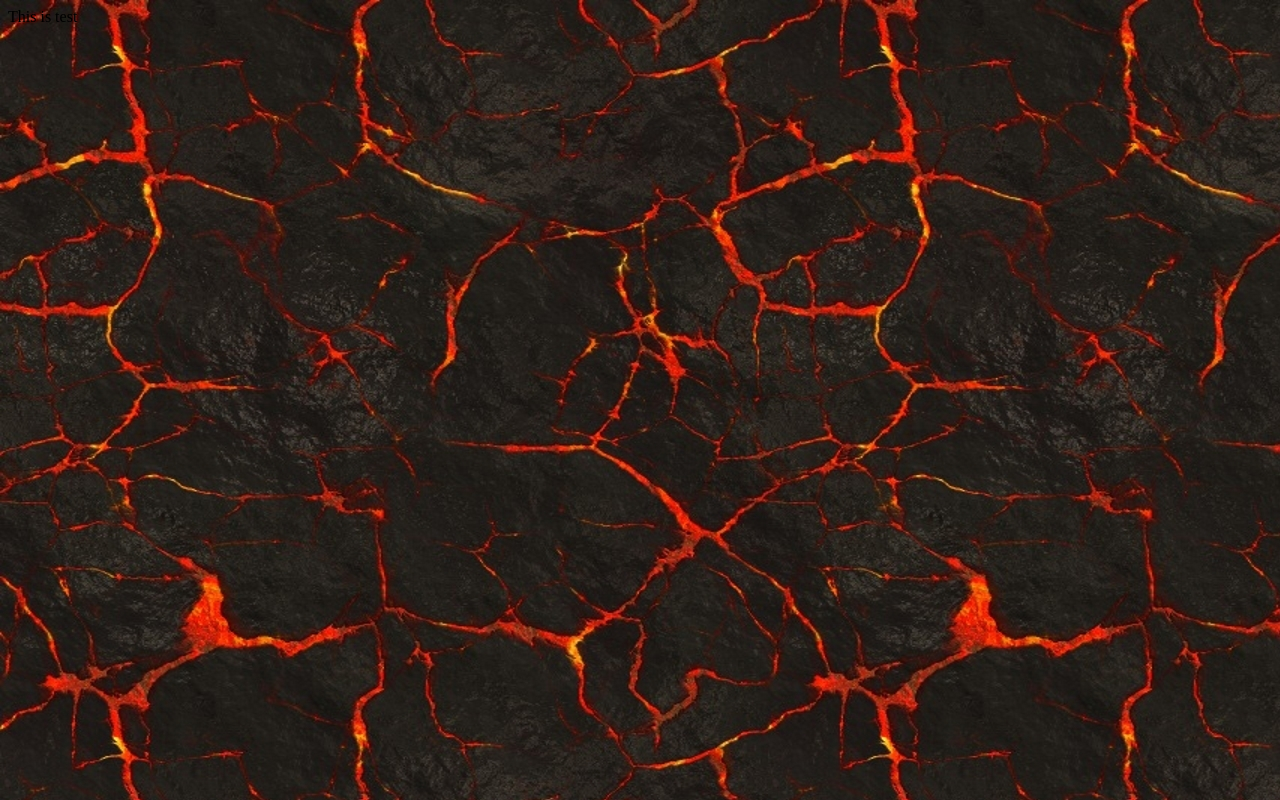
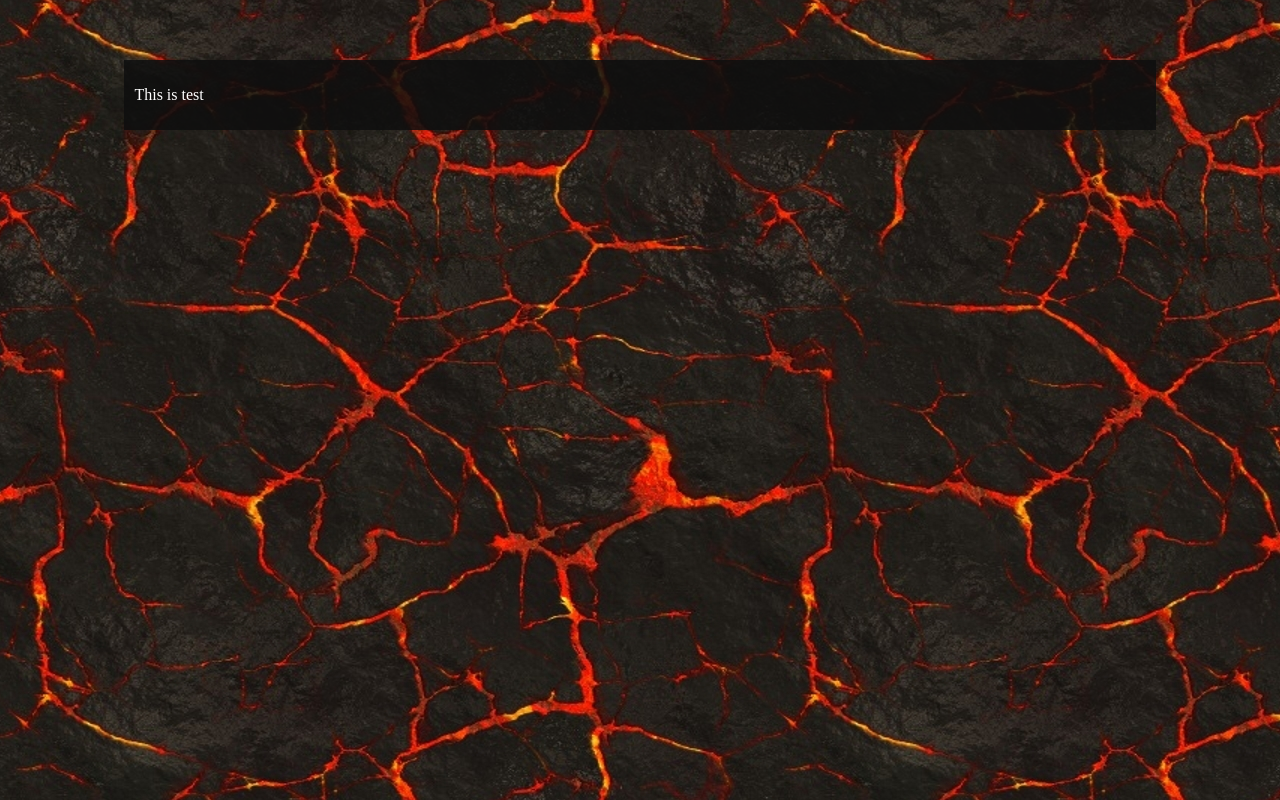
Before and after one commit to WyattOtsuka/loos, a Flask app: page / in a window 1280 px wide. Run offline with Flask 2, Linux system fonts and the light colour scheme.

Commit message:
added styling for new homepage

```diff
--- a/static/styles/home.css
+++ b/static/styles/home.css
@@ -3,4 +3,18 @@
     width: 50%;
     border: 3px solid green;
     padding: 10px;
-  }
+}
+
+.centerBox {
+    margin: auto;
+    width: 80%;
+    padding: 10px;
+    margin-top: 60px;
+    background-color: rgba(15, 15, 15, .85);
+}
+
+.bgdiv {
+    background-position: center;
+    background-image: url(/static/img/bg.jpg);
+    background-attachment: fixed;
+}
--- a/templates/home.html
+++ b/templates/home.html
@@ -1,13 +1,19 @@
 <html>
 
 <head>
-
+    <link rel="stylesheet" type="text/css" href="{{ url_for('static',filename='styles/home.css') }}">
+    <style>
+        p {
+            color: white
+        }
+    </style>
 </head>
 
-<body style="background-image: url(/static/img/bg.jpg);">
-    <p>
-        This is test
-    </p>
+<body class="bgdiv">
+    <div class="centerBox">
+        <p>
+            This is test
+    </div>
 </body>
 
 </html>
```
